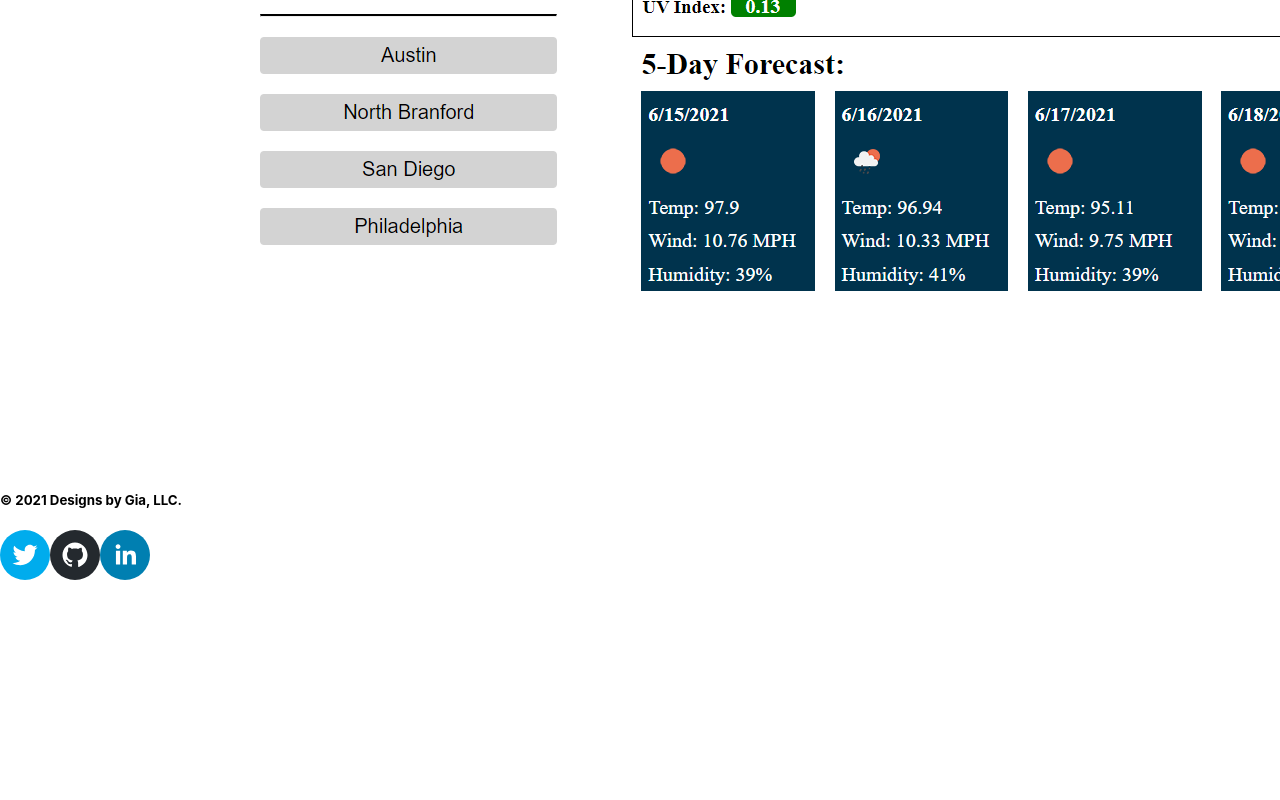
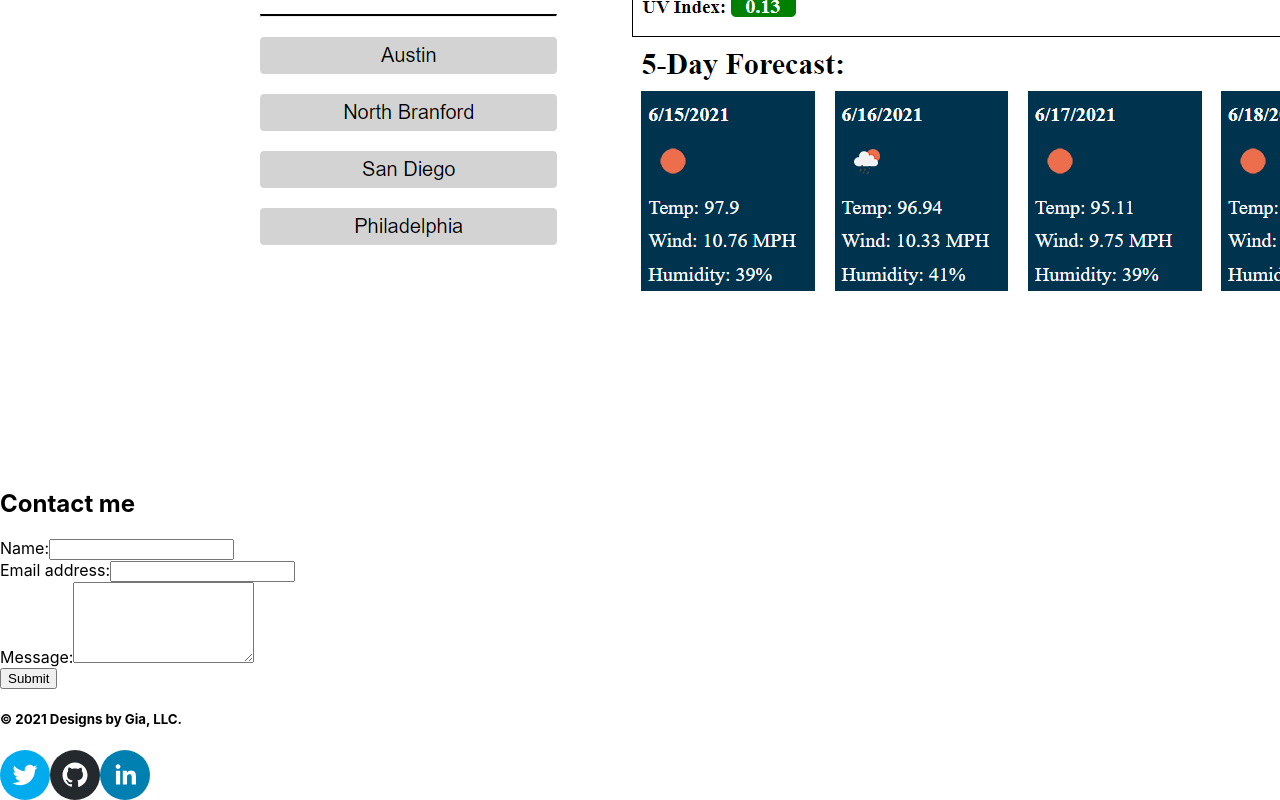
Before and after one commit to mjgiannelli/challenge-20-react-portfolio, a React (Create React App) app: page / in a window 1280 px wide. Shown: the part 5350-6150 px from the top of the page. Before the commit the page ends 5930 px from the top, so only its background shows below. Built offline with nearby package versions, Linux system fonts and the light colour scheme.

Commit message:
add contact component

```diff
--- a/src/App.js
+++ b/src/App.js
@@ -2,6 +2,7 @@
 import Nav from './components/Nav';
 import About from './components/About';
 import Portfolio from './components/Portfolio';
+import Contact from './components/Contact';
 import Footer from './components/Footer';
 
 function App() {
@@ -11,6 +12,7 @@
       <main>
         <About />
         <Portfolio />
+        <Contact />
       </main>
       <Footer />
     </div>
--- /dev/null
+++ b/src/components/Contact/index.js
@@ -0,0 +1,62 @@
+import {useState } from 'react';
+import {validateEmail} from '../../utils/helpers';
+
+const Contact = () => {
+    const [formState, setFormState] = useState({ name: '', email: '', message: '' });
+    const { name, email, message } = formState;
+    const [errorMessage, setErrorMessage] = useState('');
+
+    const handleChange = e => {
+        if (e.target.name === 'email') {
+            const isValid = validateEmail(e.target.value);
+            console.log(isValid);
+            if (!isValid) {
+                setErrorMessage('Your email is invalid.');
+            } else {
+                setErrorMessage('');
+            }
+        } else {
+            if (!e.target.value.length) {
+                setErrorMessage(`${e.target.name} is required.`);
+            } else {
+                setErrorMessage('');
+            }
+        }
+
+        if (!errorMessage) {
+            setFormState({ ...formState, [e.target.name]: e.target.value });
+        }
+    }
+
+    const handleSubmit = e => {
+        e.preventDefault();
+    }
+
+    return (
+        <section>
+            <h1>Contact me</h1>
+            <form id="contact-form" onSubmit={handleSubmit}>
+                <div>
+                    <label htmlFor="name">Name:</label>
+                    <input type="text" name="name" defaultValue={formState.name} onBlur={handleChange} />
+                </div>
+                <div>
+                    <label htmlFor="email">Email address:</label>
+                    <input type="email" name="email" defaultValue={formState.email} onBlur={handleChange} />
+                </div>
+                <div>
+                    <label htmlFor="message">Message:</label>
+                    <textarea name="message" rows="5" defaultValue={formState.message} onBlur={handleChange} />
+                </div>
+                {errorMessage && (
+                    <div>
+                        <p className='error-text'>{errorMessage}</p>
+                    </div>
+                )}
+                <button type="submit">Submit</button>
+            </form>
+        </section>
+    )
+}
+
+export default Contact;
--- /dev/null
+++ b/src/utils/helpers.js
@@ -0,0 +1,4 @@
+export function validateEmail(email) {
+    var re = /^(([^<>()[\]\\.,;:\s@"]+(\.[^<>()[\]\\.,;:\s@"]+)*)|(".+"))@((\[[0-9]{1,3}\.[0-9]{1,3}\.[0-9]{1,3}\.[0-9]{1,3}\])|(([a-zA-Z\-0-9]+\.)+[a-zA-Z]{2,}))$/;
+    return re.test(String(email).toLowerCase());
+  }
```
